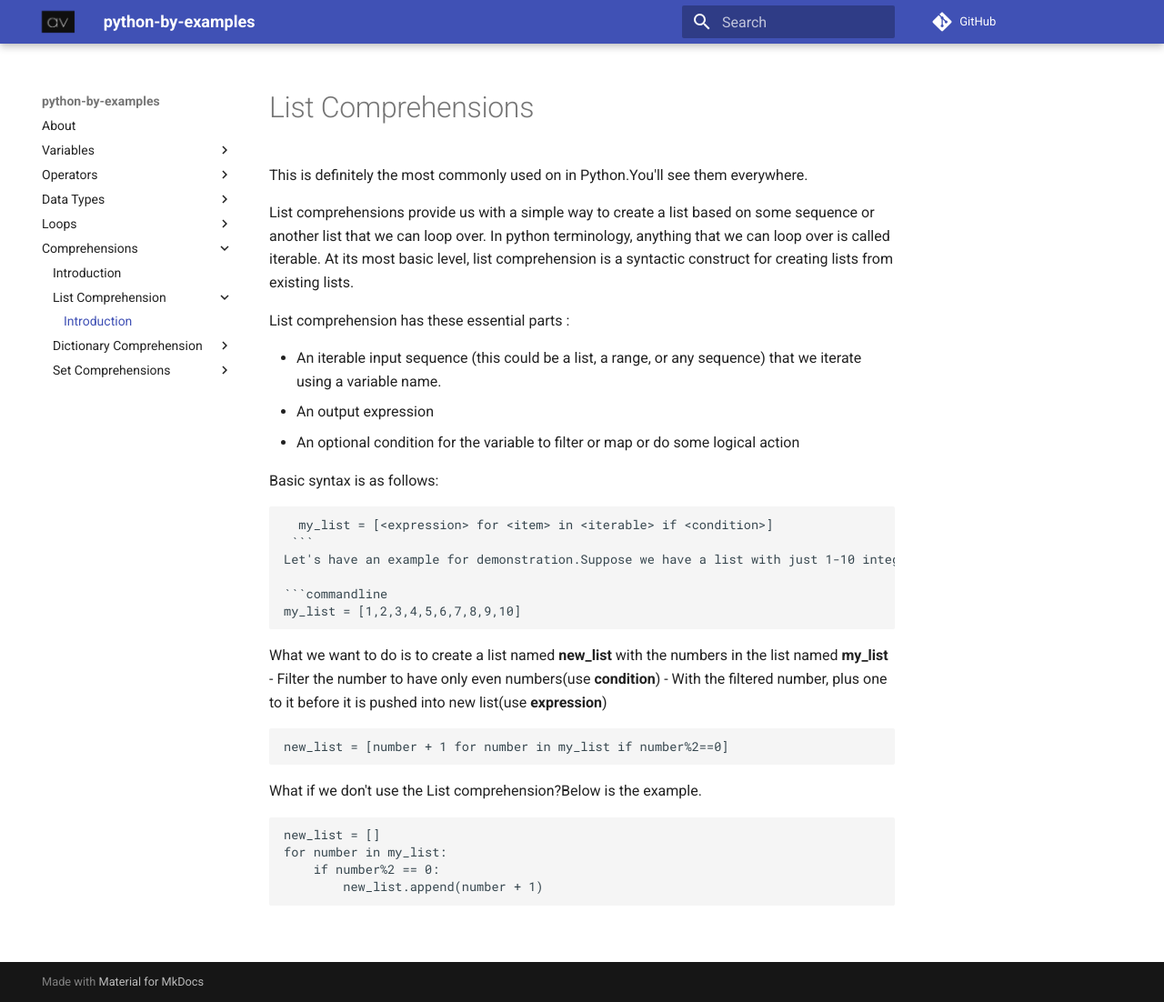
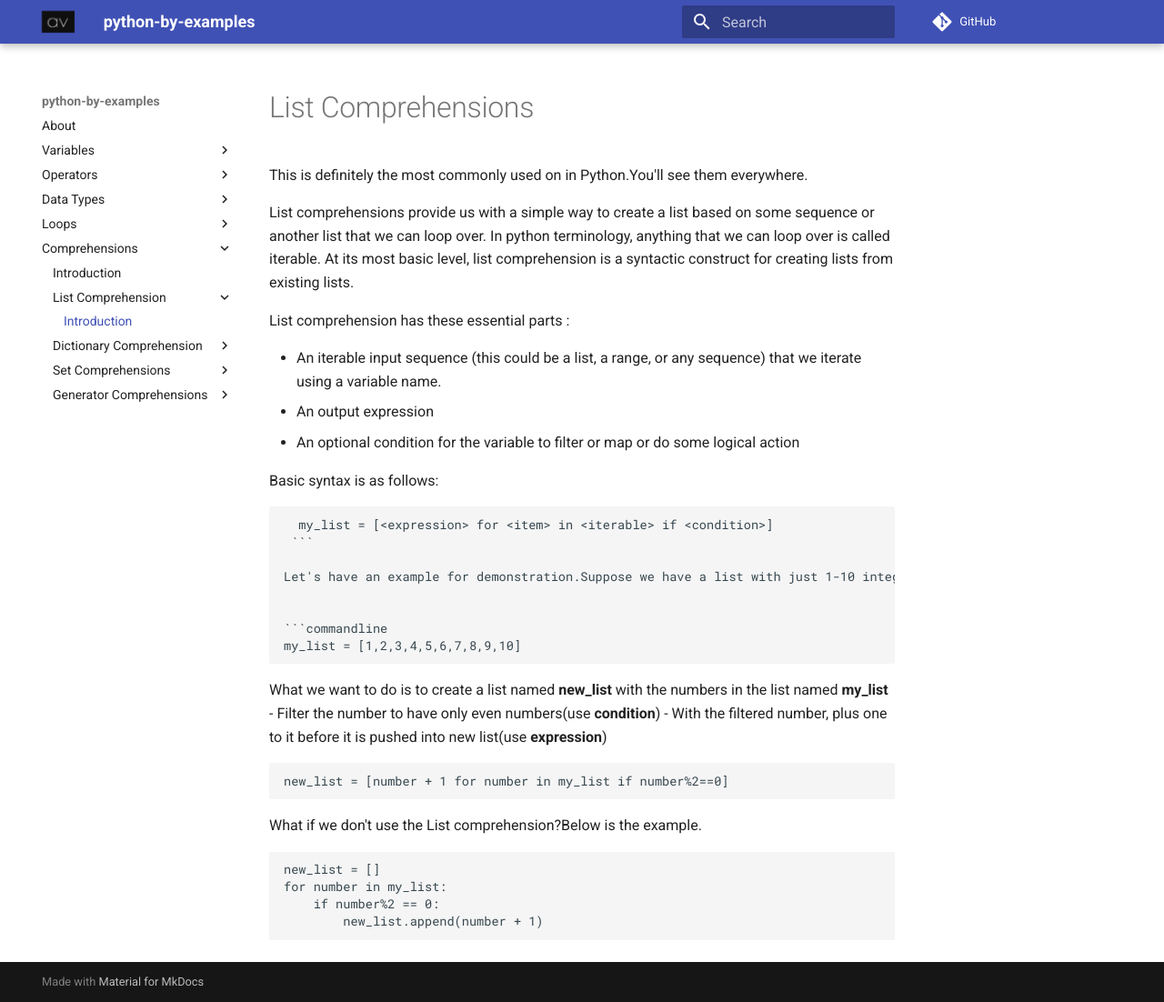
Before and after one commit to devops-by-examples/Python, an MkDocs documentation site: the page built from docs/comprehensions/listcomprehension/introduction.md, in a window 1280 px wide and 1102 px high. Shown: the whole window at 91% size. Built offline with MkDocs 1.6.1 and Material for MkDocs 9.7.7, drawn with Linux system fonts in a browser that asks for light colours; comment, search, counter and statistics services are not loaded.

Commit message:
modified spaces in the list comprehension

````diff
--- a/docs/comprehensions/listcomprehension/introduction.md
+++ b/docs/comprehensions/listcomprehension/introduction.md
@@ -12,10 +12,12 @@ List comprehension has these essential parts :
 
 Basic syntax is as follows:
 
-```commandline
+```txt
   my_list = [<expression> for <item> in <iterable> if <condition>]
  ```
+
 Let's have an example for demonstration.Suppose we have a list with just 1-10 integers
+
 
 ```commandline
 my_list = [1,2,3,4,5,6,7,8,9,10]
--- a/mkdocs.yml
+++ b/mkdocs.yml
@@ -62,3 +62,5 @@ nav:
       - Introduction: comprehensions/dictionarycomprehension/introduction.md
     - Set Comprehensions:
       - Introduction: comprehensions/setcomprehensions/introduction.md
+    - Generator Comprehensions:
+      - Introduction: comprehensions/generatorcomprehensions/introduction.md
````
Also changed, not shown: docs/comprehensions/generatorcomprehensions/introduction.md (added).
